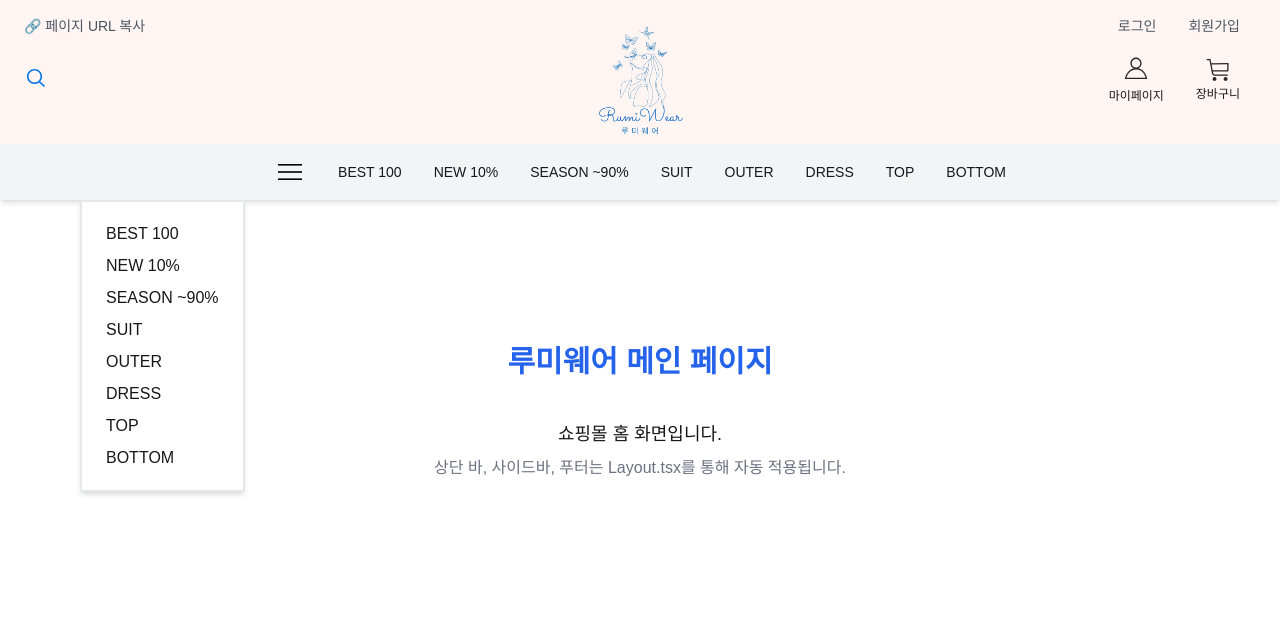
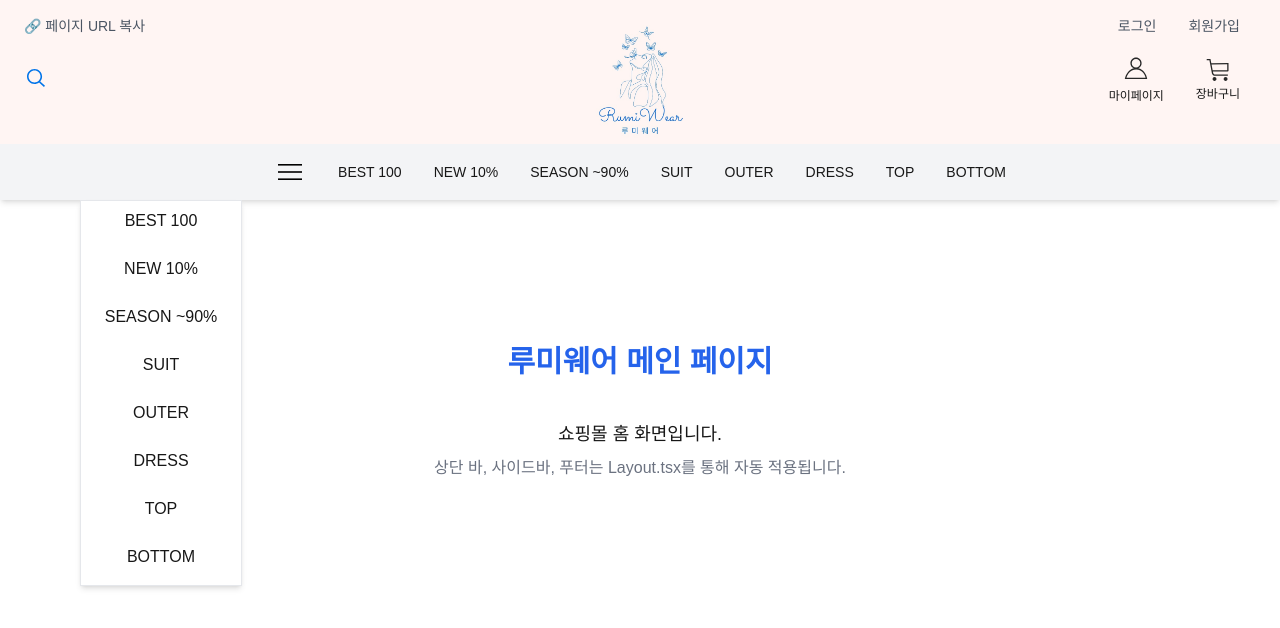
Before and after one commit to suzyp0223/rumiware-next, a Next.js app: page / in a window 1280 px wide. Both pictures are taken after a click on the button 290 px from the left and 172 px from the top of the page. Shown: the top 628 px of the page. Built offline with nearby package versions, Linux system fonts and the light colour scheme.

Commit message:
2,3dep 변동 수정중

```diff
--- a/src/components/common/Sidebar.tsx
+++ b/src/components/common/Sidebar.tsx
@@ -25,38 +25,44 @@ const SideBar = ({ isOpen, onClose }: SidebarProps) => {
           ref={dropDownRef}
           className={clsx("absolute top-full left-20 w-54 bg-white shadow-md border z-50")}
         >
-          <ul className="p-4 border ">
+          <ul>
+            {/* <ul className="w-162"> */}
             {Category.map((category, index) => (
               <li
                 key={category.name}
-                className="relative group"
+                className="relative group w-40  h-12 min-h-[48px]"
                 onMouseEnter={() => setActiveIndex(index)}
                 onMouseLeave={() => setActiveIndex(null)}
               >
-                <Link href={category.pathName} className="hover:text-blue-500 block px-2 py-1">
+                <Link
+                  href={category.pathName}
+                  // className="hover:text-blue-500 block px-2 py-1 text-center"
+                  className="block text-center px-4 py-2 hover:text-blue-500"
+                >
                   {category.name}
                 </Link>
 
                 {/* 2단계: subcategories */}
                 {category.subcategories && activeIndex === index && (
-                  <ul className="absolute top-0 left-[100%] ml-4  bg-white border shadow-md min-w-[160px] z-50">
+                  <ul className="absolute top-0 left-full bg-white border shadow-md h-auto z-50">
                     {category.subcategories.map((sub) => (
-                      <li key={sub.name} className="group relative">
+                      <li key={sub.name} className="relative group w-40">
                         <Link
                           href={sub.pathName}
-                          className="block px-4 py-2 text-sm text-gray-700 hover:bg-gray-100 whitespace-nowrap"
+                          // className="block px-4 py-2 text-sm text-gray-700 hover:bg-gray-100 whitespace-nowrap"
+                          className="block px-4 py-2 text-sm text-gray-700 hover:bg-gray-100"
                         >
                           └ {sub.name}
                         </Link>
 
                         {/* 3단계: thirdSubcategories */}
                         {sub.thirdSubcategories && (
-                          <ul className="absolute top-0 left-full bg-white border shadow-md min-w-[160px] z-50">
+                          <ul className="absolute top-0 left-full bg-white border shadow-md h-auto z-50">
                             {sub.thirdSubcategories.map((third) => (
-                              <li key={third.name}>
+                              <li key={third.name} className="w-48">
                                 <Link
                                   href={third.pathName}
-                                  className="block whitespace-nowrap px-4 py-2 text-sm text-gray-700 hover:bg-gray-100"
+                                  className="block whitespace-nowrap px-4 py-2 text-sm text-gray-700 hover:bg-gray-100 "
                                 >
                                   &nbsp;&nbsp;&nbsp;&nbsp;↳ {third.name}
                                 </Link>
```
